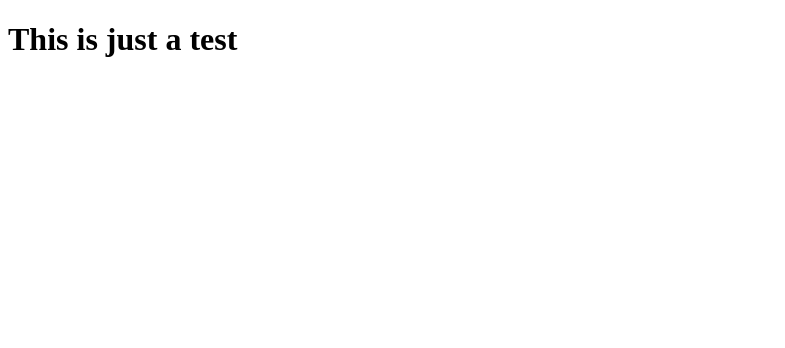
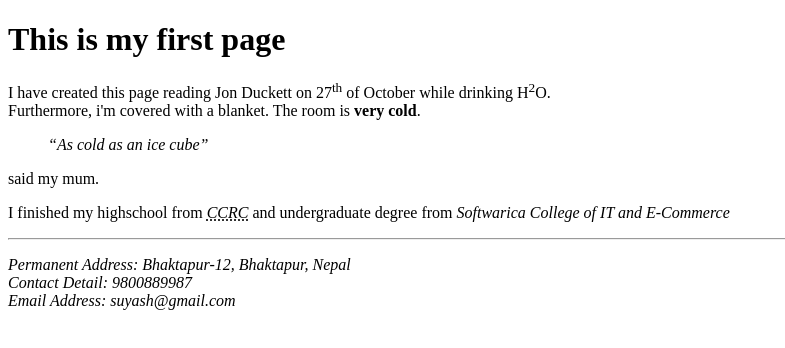
Before and after one commit to suyash1024/FrontEndTests, a plain HTML site: page index.html in a window 1280 px wide. Shown: the whole page, without its empty margins (0-785 px from the left). Drawn offline with Linux system fonts and the light colour scheme.

Commit message:
semantic and structural elements in use

```diff
--- a/index.html
+++ b/index.html
@@ -4,6 +4,10 @@
 	<title>My Test Page</title>
 </head>
 <body>
-<H1>This is just a test</H1>
+<H1>This is my first page</H1>
+<p>I have created this page reading Jon Duckett on 27<sup>th</sup> of October while drinking H<sup>2</sup>O.<br />Furthermore, i'm covered with a blanket. The room is <strong>very cold</strong>.<blockquote><em><q>As cold as an ice cube</q></em></blockquote> said my mum.</p>
+<p>I finished my highschool from <abbr title="Capital College And Research Center"><em>CCRC</em></abbr> and undergraduate degree from <em>Softwarica College of IT and E-Commerce</em></p>
+<hr />
+<address><p>Permanent Address: Bhaktapur-12, Bhaktapur, Nepal<br /> Contact Detail: 9800889987<br />Email Address: suyash@gmail.com</p></address>
 </body>
 </html>
```
